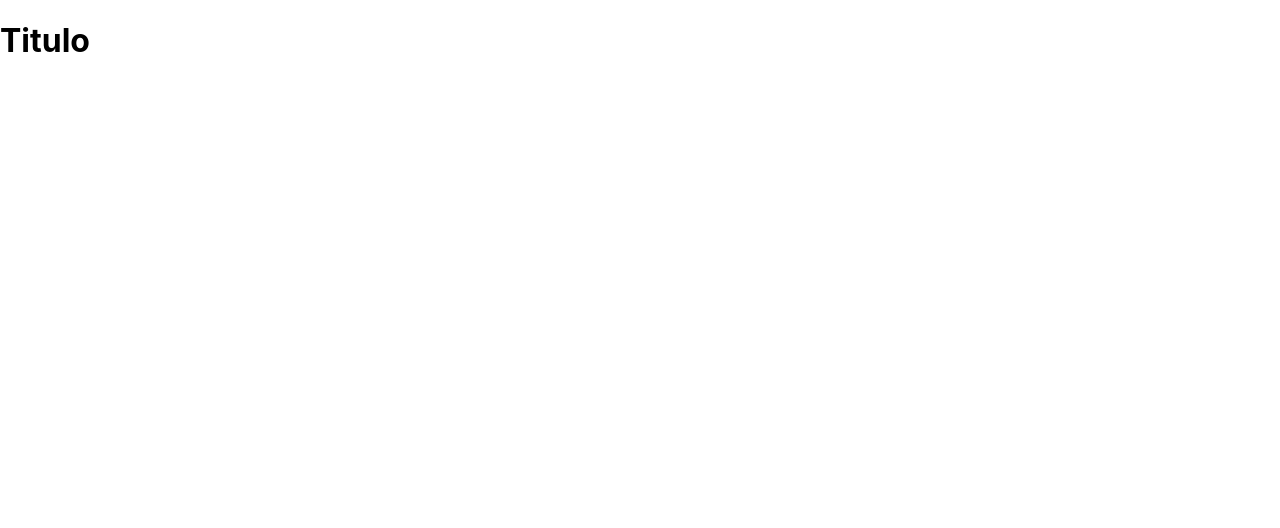
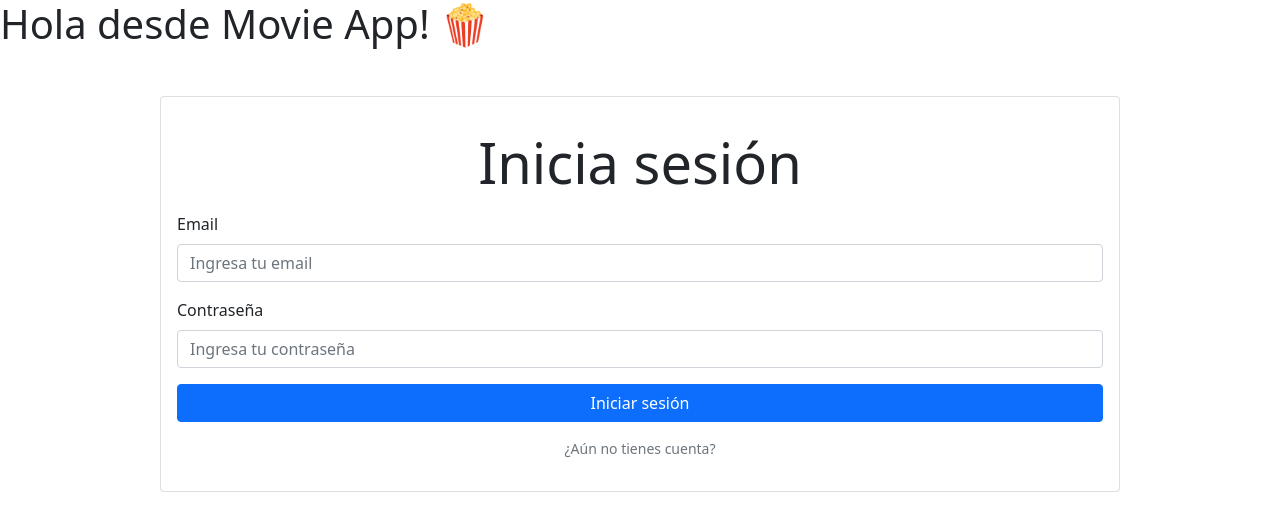
Before and after one commit to abby6669/movie_app, a React (Create React App) app in the folder client/: page / in a window 1280 px wide. Shown: the top 528 px of the page. Built offline with nearby package versions, Linux system fonts and the light colour scheme.

Commit message:
Ajustes y creación de componente Login

```diff
--- a/client/package.json
+++ b/client/package.json
@@ -8,10 +8,11 @@
     "@testing-library/user-event": "^13.2.1",
     "axios": "^0.25.0",
     "bootstrap": "5.1.3",
+    "npm": "^8.4.1",
     "react": "^17.0.2",
     "react-bootstrap": "^2.1.2",
     "react-dom": "^17.0.2",
-    "react-scripts": "5.0.0",
+    "react-scripts": "^5.0.0",
     "web-vitals": "^2.1.0"
   },
   "scripts": {
--- a/client/public/index.html
+++ b/client/public/index.html
@@ -8,15 +8,10 @@
       name="description"
       content="Web site created using create-react-app"
     />
-
-
-
-
     <title>Super Movies</title>
   </head>
   <body>
     <noscript>You need to enable JavaScript to run this app.</noscript>
     <div id="root"></div>
-
   </body>
 </html>
--- a/client/src/App.js
+++ b/client/src/App.js
@@ -1,15 +1,17 @@
 import './App.css';
+import Login from './components/Login';
 
 function App() {
   return (
 
+    <>
     <div>
       <header>
-        <h1>Titulo</h1>
+        <h1>Hola desde Movie App! 🍿</h1>
       </header>
     </div>
-
-
+    <Login/>
+    </>
 
   );
 }
--- /dev/null
+++ b/client/src/components/Login.js
@@ -0,0 +1,36 @@
+import {Card, Form, Button} from 'react-bootstrap';
+
+function Login() {
+
+    return (
+        <>
+        <Card className="w-75 mx-auto mt-5">
+            <Card.Body>
+                <h1 className="display-4 text-center my-3">Inicia sesión</h1>
+                <Form>
+                    <Form.Group className="mb-3" controlId="formEmail">
+                        <Form.Label>Email</Form.Label>
+                        <Form.Control type="email" placeholder="Ingresa tu email" autoComplete="off" required />
+                    </Form.Group>
+
+                    <Form.Group className="mb-3" controlId="formPassword">
+                        <Form.Label>Contraseña</Form.Label>
+                        <Form.Control type="password" placeholder="Ingresa tu contraseña" autoComplete="off" required />
+                    </Form.Group>
+
+                    <Button className="w-100" variant="primary" type="submit">
+                        Iniciar sesión
+                    </Button>
+                </Form>
+                <Card.Text className="text-muted text-center my-3">
+                </Card.Text>
+                <Card.Text style={{ fontSize: "14px" }} className="text-muted text-center my-3">
+                    ¿Aún no tienes cuenta?
+                </Card.Text>
+            </Card.Body>
+        </Card>
+        </>
+    )
+}
+
+export default Login;
--- a/client/src/index.css
+++ /dev/null
@@ -1,13 +0,0 @@
-body {
-  margin: 0;
-  font-family: -apple-system, BlinkMacSystemFont, 'Segoe UI', 'Roboto', 'Oxygen',
-    'Ubuntu', 'Cantarell', 'Fira Sans', 'Droid Sans', 'Helvetica Neue',
-    sans-serif;
-  -webkit-font-smoothing: antialiased;
-  -moz-osx-font-smoothing: grayscale;
-}
-
-code {
-  font-family: source-code-pro, Menlo, Monaco, Consolas, 'Courier New',
-    monospace;
-}
--- a/client/src/index.js
+++ b/client/src/index.js
@@ -1,8 +1,7 @@
 import React from 'react';
 import ReactDOM from 'react-dom';
-import './index.css';
 import App from './App';
-
+import 'bootstrap/dist/css/bootstrap.min.css'
 
 ReactDOM.render(
   <React.StrictMode>
```
Also changed, not shown: client/public/robots.txt (deleted), 1 other file (tests, documents, lock files or other folders).
